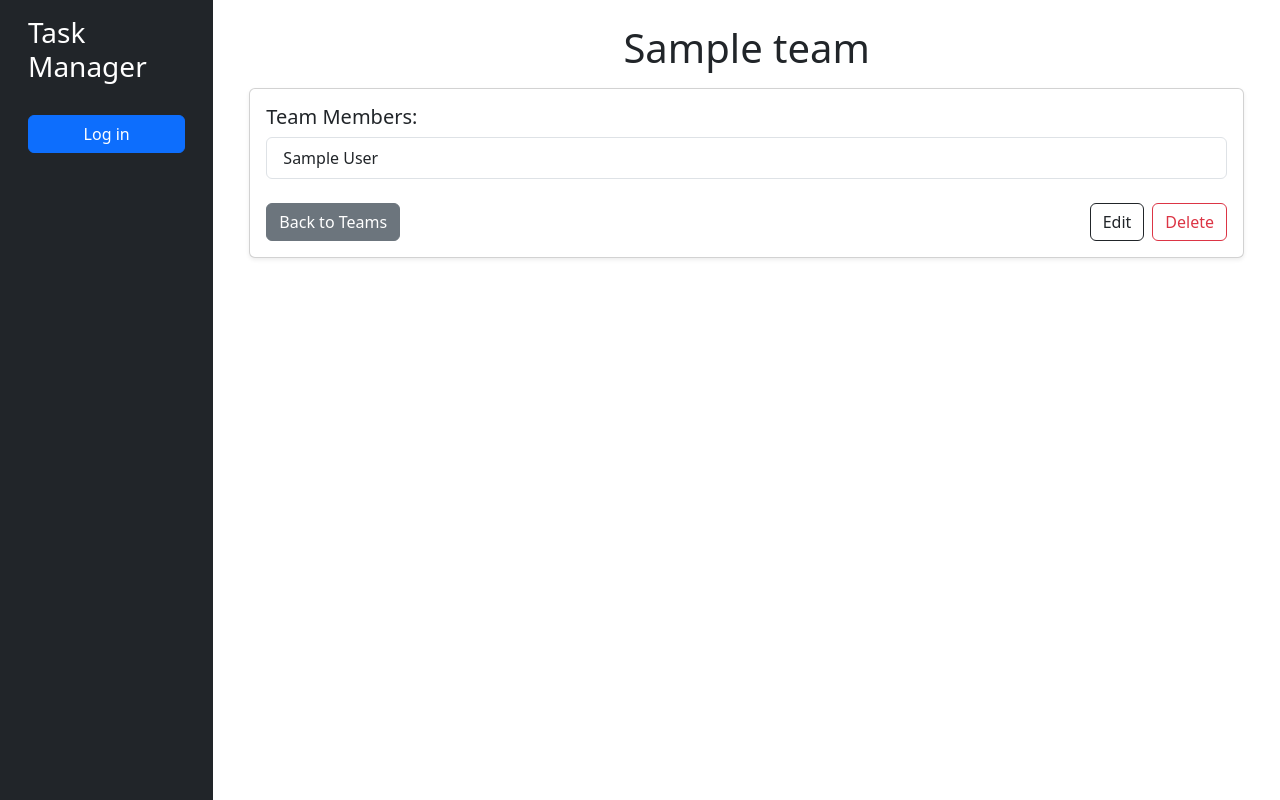
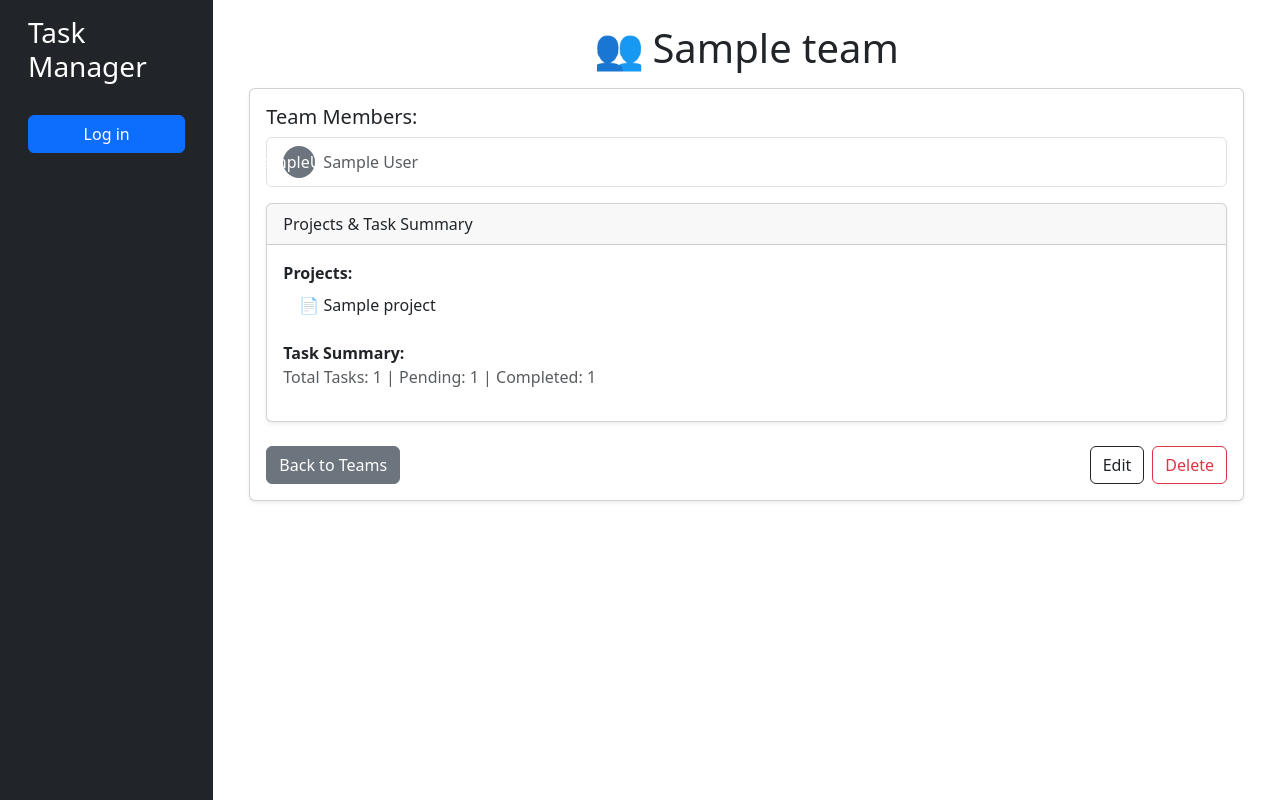
Before and after one commit to omerlenko/it-task-manager, a Django app: template templates/task_manager/team_detail.html in a window 1280 px wide. Run offline with Django 5.2, Linux system fonts and the light colour scheme; the template is opened without the code that fills it: most values are stand-ins (such as "Sample title", 1, 10 or a date in 2020).

Commit message:
modify team members design, add projects & task summary section

```diff
--- a/templates/task_manager/team_detail.html
+++ b/templates/task_manager/team_detail.html
@@ -2,7 +2,7 @@
 
 {% block content %}
 <div class="container mt-4">
-  <h1 class="text-center">{{ team.name }}</h1>
+  <h1 class="text-center"><span class="me-2">👥</span>{{ team.name }}</h1>
 
   <div class="card shadow-sm mt-3">
     <div class="card-body">
@@ -12,13 +12,48 @@
         {% for member in team.members.all %}
           <li class="list-group-item">
             <a class="text-decoration-none text-dark" href="{% url "task_manager:worker-detail" member.id %}">
-              {{ member.first_name }} {{ member.last_name }}
+              <div class="d-flex align-items-center">
+                <div class="rounded-circle bg-secondary text-white d-flex justify-content-center align-items-center me-2" style="width: 32px; height: 32px;">
+                  {{ member.first_name|first }}{{ member.last_name|first }}
+                </div>
+                <span class="text-muted fs-6">{{ member.first_name }} {{ member.last_name }}</span>
+              </div>
             </a>
           </li>
         {% empty %}
           <li class="list-group-item text-muted">No members in this team</li>
         {% endfor %}
       </ul>
+
+
+      <div class="card shadow-sm mt-3">
+        <div class="card-header">Projects & Task Summary</div>
+        <div class="card-body">
+          <div class="mb-3">
+            <strong>Projects:</strong>
+            {% if team.projects.all %}
+              <ul class="list-group list-group-flush">
+                {% for project in team.projects.all|slice:":3" %}
+                  <li class="list-group-item">
+                    <a class="text-decoration-none text-dark" href="{% url 'task_manager:project-detail' project.id %}">
+                      📄 {{ project.name }}
+                    </a>
+                  </li>
+                {% endfor %}
+                {% if team.projects.count > 3 %}
+                  <li class="list-group-item text-muted">...and {{ team.projects.count|add:"-3" }} more</li>
+                {% endif %}
+              </ul>
+            {% else %}
+              <span class="text-muted">No projects assigned</span>
+            {% endif %}
+          </div>
+          <div>
+            <strong>Task Summary:</strong>
+            <p class="text-muted">Total Tasks: {{ tasks.count }} | Pending: {{ pending_tasks.count }} | Completed: {{ completed_tasks.count }}</p>
+          </div>
+        </div>
+      </div>
 
       <div class="d-flex gap-2 mt-4">
         <a href="{% url "task_manager:team-list" %}" class="btn btn-secondary">Back to Teams</a>
```
